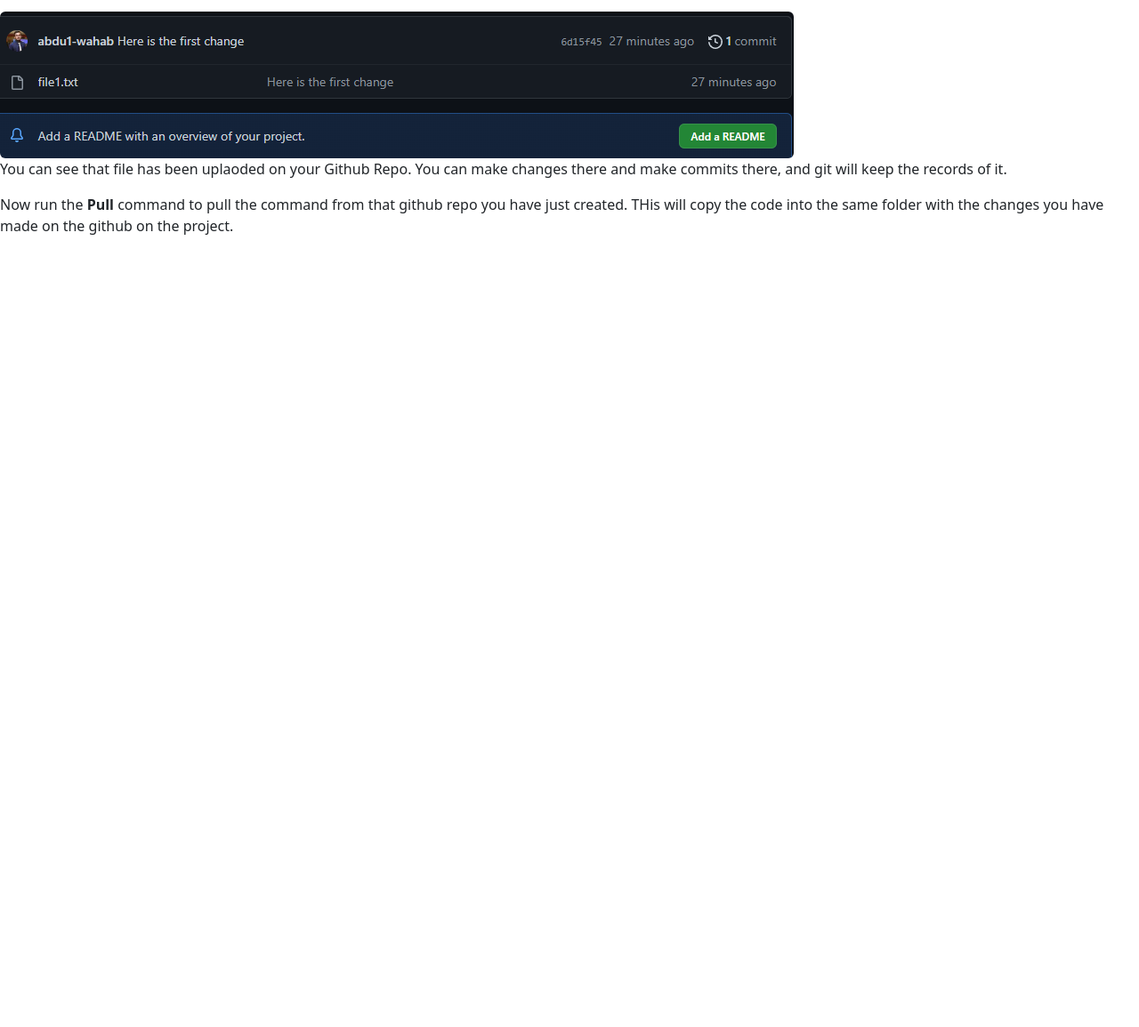
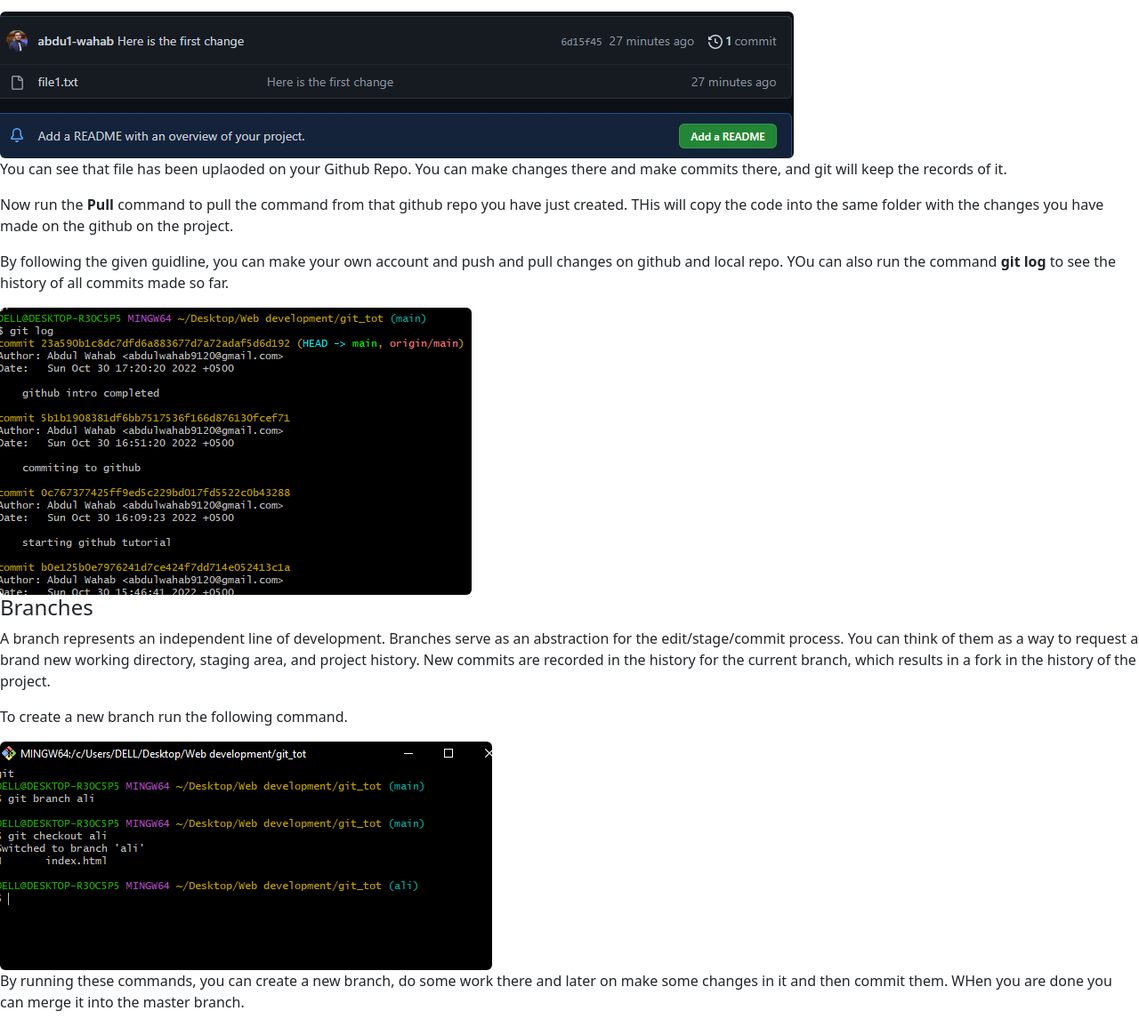
Before and after one commit to bcsf19a025/forPractice, a website: page index.html in a window 1280 px wide. Shown: the part 4859-6014 px from the top of the page at 89% size. Before the commit the page ends 5141 px from the top, so only its background shows below. Drawn offline with nearby package versions, Linux system fonts and the light colour scheme.

Commit message:
changes made in ali branch

```diff
--- /dev/null
+++ b/file in Ali branch.txt
@@ -0,0 +1 @@
+this is the file made in ali branch
--- a/index.html
+++ b/index.html
@@ -173,5 +173,23 @@
       created. THis will copy the code into the same folder with the changes you have made
       on the github on the project.
     </p>
-  </body>
+    <p>
+      By following the given guidline, you can make your own account and push and pull changes on
+    github and local repo. YOu can also run the command <b> git log</b> to see the history of
+    all commits made so far.
+    </p>
+    <img src="/static/git-log.png" class="rounded float-left" alt="Git Log">
+  <h4> Branches </h4>
+  <p>
+    A branch represents an independent line of development. Branches serve as an abstraction for the edit/stage/commit process. You can think of them as a way to request a brand new working directory, staging area, and project history. New commits are recorded in the history for the current branch, which results in a fork in the history of the project.
+  </p>
+  <p>
+    To create a new branch run the following command.
+  </p>
+  <img src="/static/git-branch.png" class="rounded float-left" alt="Git Branch">
+  <p>
+    By running these commands, you can create a new branch, do some work there and later on make some changes in it and then commit
+    them. WHen you are done you can merge it into the master branch.
+  </p>
+</body>
 </html>
```
Also changed, not shown: static/git-branch.png (added), static/git-log.png (added).
